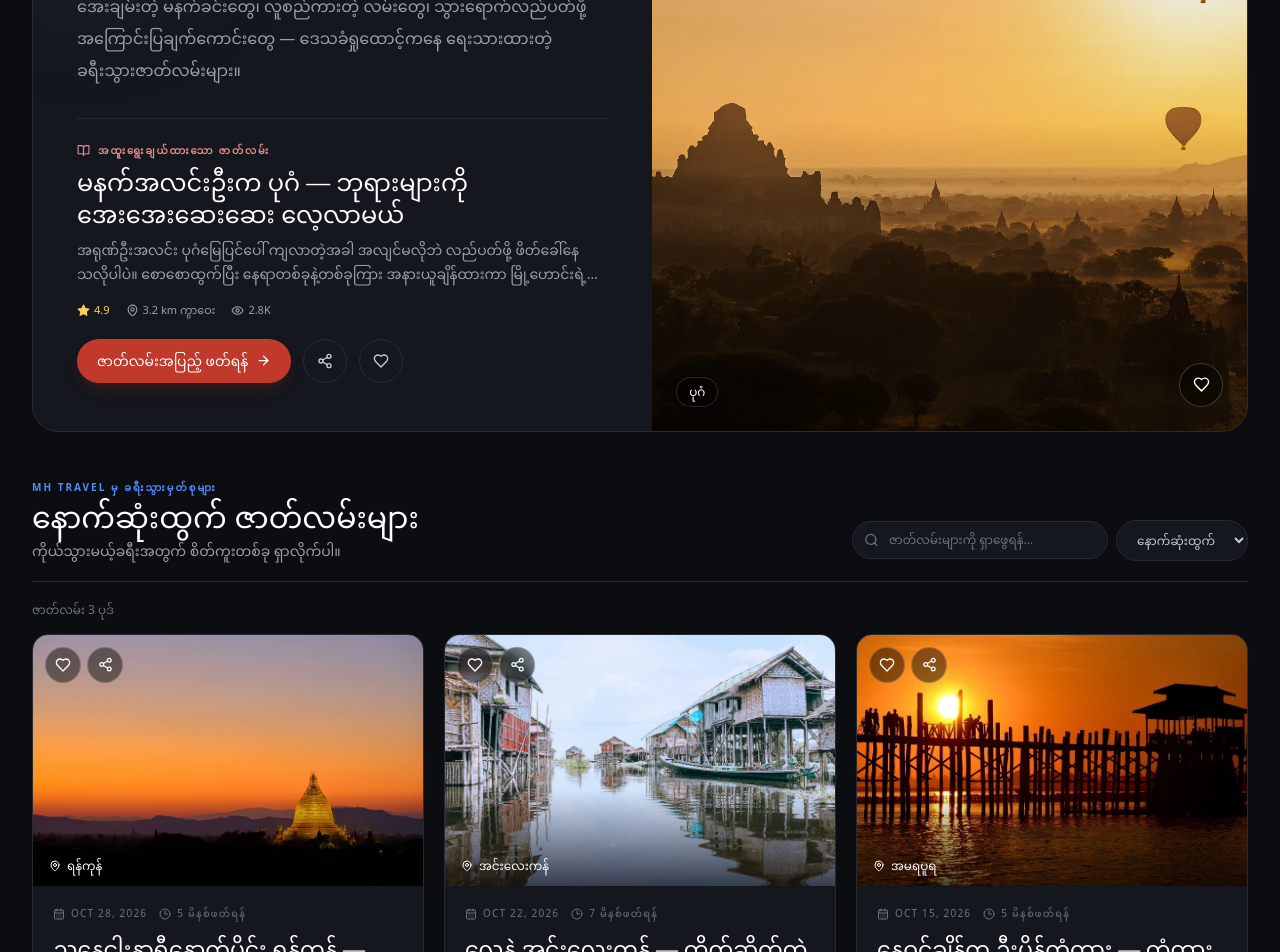
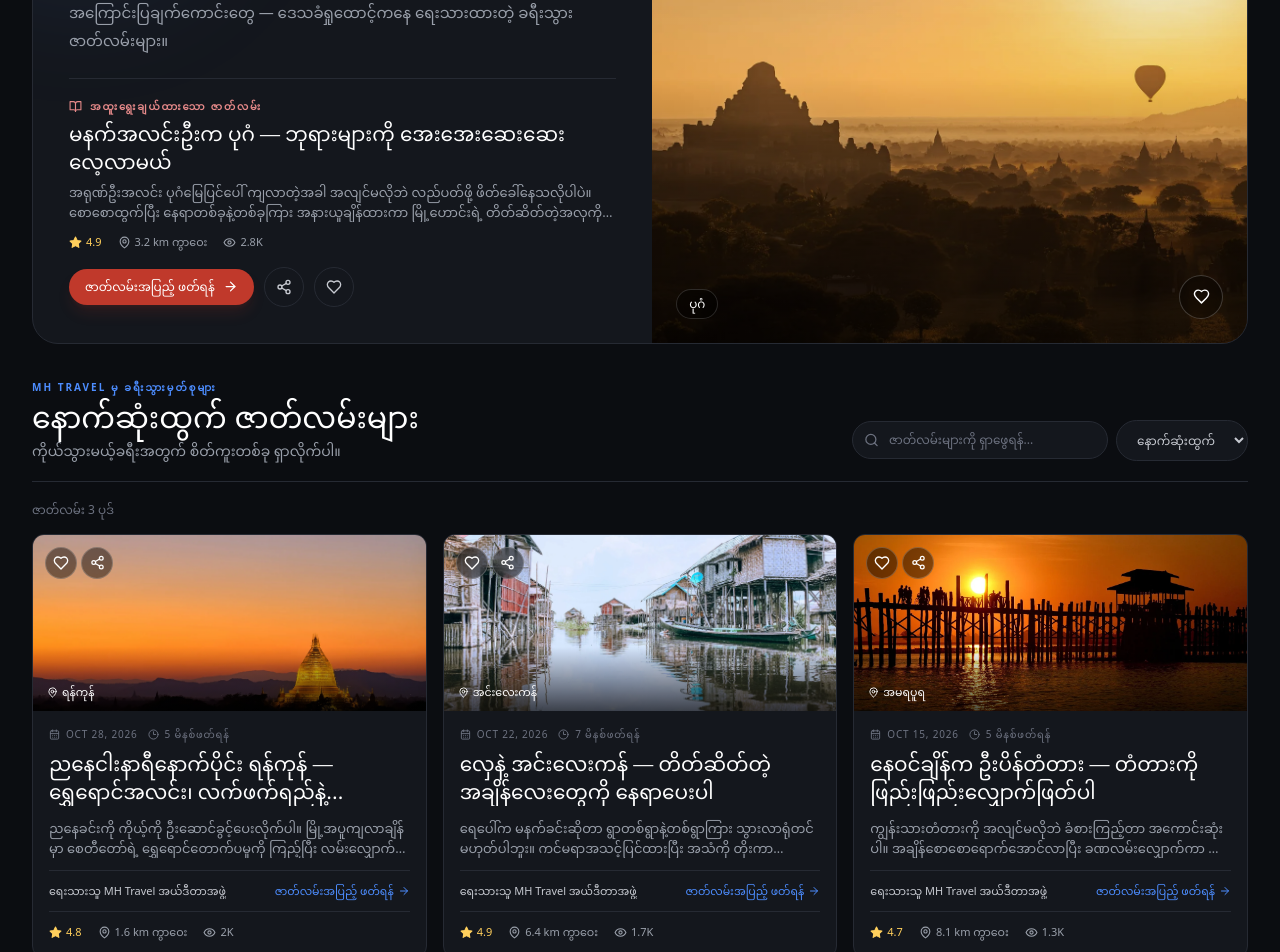
Before and after one commit to mhtravelmm/mhtravelmm, a React (Vite) app: page /blogs in a window 1280 px wide. Shown: the part 320-1272 px from the top of the page. Built offline with nearby package versions, Linux system fonts and the light colour scheme.

Commit message:
Compact Blogs story cards

```diff
--- a/src/features/blogs/BlogsPage.tsx
+++ b/src/features/blogs/BlogsPage.tsx
@@ -118,8 +118,8 @@ function StoryCard({
   const copy = getLocalizedCopy(post, language);
 
   return (
-    <article className="group overflow-hidden rounded-2xl border border-border bg-bg-card transition duration-300 hover:-translate-y-1 hover:border-brand-blue/40 hover:shadow-xl hover:shadow-black/10">
-      <div className="relative aspect-[1.55/1] overflow-hidden bg-bg-cardAlt">
+    <article className="group overflow-hidden rounded-xl border border-border bg-bg-card transition duration-300 hover:-translate-y-0.5 hover:border-brand-blue/40 hover:shadow-lg hover:shadow-black/10">
+      <div className="relative h-40 overflow-hidden bg-bg-cardAlt sm:h-44">
         <button
           type="button"
           onClick={onOpen}
@@ -133,14 +133,14 @@ function StoryCard({
             className="h-full w-full object-cover transition duration-700 group-hover:scale-[1.04]"
           />
         </button>
-        <div className="absolute inset-x-0 bottom-0 h-24 bg-gradient-to-t from-black/70 to-transparent pointer-events-none" />
-        <div className="absolute left-3 top-3 flex items-center gap-1.5">
+        <div className="pointer-events-none absolute inset-x-0 bottom-0 h-16 bg-gradient-to-t from-black/70 to-transparent" />
+        <div className="absolute left-3 top-3 flex items-center gap-1">
           <button
             type="button"
             onClick={onToggleFavorite}
             aria-label={t(isFavorited ? 'blog_saved' : 'blog_save')}
             aria-pressed={isFavorited}
-            className="flex h-9 w-9 items-center justify-center rounded-full border border-white/20 bg-black/45 text-white backdrop-blur transition hover:bg-black/70"
+            className="flex h-8 w-8 items-center justify-center rounded-full border border-white/20 bg-black/45 text-white backdrop-blur transition hover:bg-black/70"
           >
             <Heart size={16} fill={isFavorited ? 'currentColor' : 'none'} className={isFavorited ? 'text-brand-redLight' : ''} />
           </button>
@@ -148,50 +148,50 @@ function StoryCard({
             type="button"
             onClick={onShare}
             aria-label={t('blog_share')}
-            className="flex h-9 w-9 items-center justify-center rounded-full border border-white/20 bg-black/45 text-white backdrop-blur transition hover:bg-black/70"
+            className="flex h-8 w-8 items-center justify-center rounded-full border border-white/20 bg-black/45 text-white backdrop-blur transition hover:bg-black/70"
           >
             <Share2 size={15} />
           </button>
         </div>
-        <span className="absolute bottom-3 left-4 flex items-center gap-1.5 text-xs text-white">
-          <MapPin size={12} />
+        <span className="absolute bottom-2.5 left-3.5 flex items-center gap-1 text-[11px] text-white">
+          <MapPin size={11} />
           {post.location[language]}
         </span>
       </div>
 
-      <div className="p-4 sm:p-5">
-        <div className="mb-3 flex flex-wrap items-center gap-x-3 gap-y-1 text-[10px] uppercase tracking-[0.12em] text-text-faint">
+      <div className="p-3.5 sm:p-4">
+        <div className="mb-2 flex flex-wrap items-center gap-x-2.5 gap-y-1 text-[10px] uppercase tracking-[0.08em] text-text-faint">
           <time dateTime={post.publishedAt} className="inline-flex items-center gap-1.5">
-            <CalendarDays size={12} />
+            <CalendarDays size={11} />
             {formatDate(post.publishedAt, language)}
           </time>
           <span className="inline-flex items-center gap-1.5">
-            <Clock3 size={12} />
+            <Clock3 size={11} />
             {getReadTime(post.readMinutes, language, t)}
           </span>
         </div>
 
         <button type="button" onClick={onOpen} className="text-left">
-          <h2 className="font-serif text-xl leading-snug text-text-primary transition group-hover:text-brand-blue sm:text-[22px]">
+          <h2 className="line-clamp-2 font-serif text-lg leading-snug text-text-primary transition group-hover:text-brand-blue sm:text-xl">
             {copy.title}
           </h2>
         </button>
-        <p className="mt-2.5 line-clamp-3 text-sm leading-6 text-text-muted">{copy.excerpt}</p>
+        <p className="mt-1.5 line-clamp-2 text-xs leading-5 text-text-muted sm:text-[13px]">{copy.excerpt}</p>
 
-        <div className="mt-5 flex items-center justify-between gap-3 border-t border-border pt-4">
-          <span className="min-w-0 truncate text-xs text-text-secondary">
+        <div className="mt-3 flex items-center justify-between gap-2 border-t border-border pt-3">
+          <span className="min-w-0 truncate text-[10px] text-text-secondary sm:text-[11px]">
             {t('blog_author_prefix')} {post.author[language]}
           </span>
           <button
             type="button"
             onClick={onOpen}
-            className="inline-flex shrink-0 items-center gap-1.5 text-xs font-medium text-brand-blue transition hover:text-text-primary"
+            className="inline-flex shrink-0 items-center gap-1 text-[11px] font-medium text-brand-blue transition hover:text-text-primary"
           >
             {t('blog_read_story')}
-            <ArrowRight size={14} />
+            <ArrowRight size={12} />
           </button>
         </div>
-        <div className="mt-4 border-t border-border pt-3.5">
+        <div className="mt-3 border-t border-border pt-3">
           <StoryMetrics post={post} views={views} language={language} t={t} />
         </div>
       </div>
@@ -488,40 +488,40 @@ export function BlogsPage() {
         <span className="text-text-secondary">{t('nav_blogs')}</span>
       </div>
 
-      <section className="relative mb-12 overflow-hidden rounded-2xl border border-border bg-bg-card sm:rounded-[26px]">
+      <section className="relative mb-9 overflow-hidden rounded-2xl border border-border bg-bg-card sm:rounded-[26px]">
         <div className="pointer-events-none absolute -left-24 -top-28 h-72 w-72 rounded-full bg-brand-blue/10 blur-3xl" />
         <div className="grid lg:grid-cols-[1.02fr_0.98fr]">
-          <div className="relative z-10 flex flex-col justify-center px-5 py-7 sm:px-8 sm:py-9 lg:px-11 lg:py-12">
-            <p className="mb-4 flex items-center gap-2 text-[10px] font-semibold uppercase tracking-[0.24em] text-brand-blue sm:text-xs">
+          <div className="relative z-10 flex flex-col justify-center px-5 py-6 sm:px-7 sm:py-7 lg:px-9 lg:py-9">
+            <p className="mb-3 flex items-center gap-2 text-[10px] font-semibold uppercase tracking-[0.24em] text-brand-blue sm:text-xs">
               <span className="h-px w-7 bg-brand-blue" />
               {t('blog_eyebrow')}
             </p>
-            <h1 className="max-w-2xl font-serif text-3xl leading-[1.12] text-text-primary sm:text-4xl lg:text-[48px]">
+            <h1 className="max-w-2xl font-serif text-3xl leading-[1.12] text-text-primary sm:text-4xl lg:text-[40px]">
               {t('blog_title')}
             </h1>
-            <p className="mt-4 max-w-xl text-sm leading-7 text-text-muted sm:text-base sm:leading-8">
+            <p className="mt-3 max-w-xl text-sm leading-6 text-text-muted sm:text-[15px] sm:leading-7">
               {t('blog_intro')}
             </p>
 
-            <div className="mt-8 border-t border-border pt-6">
-              <div className="mb-2 flex items-center gap-2 text-[10px] font-semibold uppercase tracking-[0.18em] text-brand-redLight">
+            <div className="mt-5 border-t border-border pt-4 sm:mt-6 sm:pt-5">
+              <div className="mb-1.5 flex items-center gap-2 text-[10px] font-semibold uppercase tracking-[0.18em] text-brand-redLight">
                 <BookOpen size={13} />
                 {t('blog_featured_story')}
               </div>
-              <h2 className="max-w-xl font-serif text-xl leading-snug text-text-primary sm:text-2xl">
+              <h2 className="max-w-xl font-serif text-lg leading-snug text-text-primary sm:text-xl">
                 {featuredCopy.title}
               </h2>
-              <p className="mt-2 line-clamp-2 max-w-xl text-sm leading-6 text-text-muted">
+              <p className="mt-1.5 line-clamp-2 max-w-xl text-xs leading-5 text-text-muted sm:text-[13px]">
                 {featuredCopy.excerpt}
               </p>
-              <div className="mt-4">
+              <div className="mt-3">
                 <StoryMetrics post={featuredPost} views={viewsFor(featuredPost)} language={language} t={t} />
               </div>
-              <div className="mt-5 flex flex-wrap items-center gap-3">
+              <div className="mt-4 flex flex-wrap items-center gap-2.5">
                 <button
                   type="button"
                   onClick={() => openPost(featuredPost)}
-                  className="inline-flex items-center gap-2 rounded-full bg-brand-red px-5 py-3 text-sm font-medium text-white shadow-lg shadow-brand-red/15 transition hover:brightness-110"
+                  className="inline-flex items-center gap-2 rounded-full bg-brand-red px-4 py-2.5 text-xs font-medium text-white shadow-lg shadow-brand-red/15 transition hover:brightness-110"
                 >
                   {t('blog_read_story')}
                   <ArrowRight size={15} />
@@ -530,7 +530,7 @@ export function BlogsPage() {
                   type="button"
                   onClick={() => void sharePost(featuredPost)}
                   aria-label={t('blog_share')}
-                  className="inline-flex h-11 w-11 items-center justify-center rounded-full border border-border text-text-secondary transition hover:border-brand-blue/50 hover:text-brand-blue"
+                  className="inline-flex h-10 w-10 items-center justify-center rounded-full border border-border text-text-secondary transition hover:border-brand-blue/50 hover:text-brand-blue"
                 >
                   <Share2 size={16} />
                 </button>
@@ -539,7 +539,7 @@ export function BlogsPage() {
                   onClick={() => toggleFavorite(featuredPost)}
                   aria-label={t(isFavorited(featuredPost) ? 'blog_saved' : 'blog_save')}
                   aria-pressed={isFavorited(featuredPost)}
-                  className={`inline-flex h-11 w-11 items-center justify-center rounded-full border border-border transition hover:border-brand-red/50 ${isFavorited(featuredPost) ? 'text-brand-redLight' : 'text-text-secondary hover:text-brand-redLight'}`}
+                  className={`inline-flex h-10 w-10 items-center justify-center rounded-full border border-border transition hover:border-brand-red/50 ${isFavorited(featuredPost) ? 'text-brand-redLight' : 'text-text-secondary hover:text-brand-redLight'}`}
                 >
                   <Heart size={16} fill={isFavorited(featuredPost) ? 'currentColor' : 'none'} />
                 </button>
@@ -547,7 +547,7 @@ export function BlogsPage() {
             </div>
           </div>
 
-          <div className="relative min-h-[260px] overflow-hidden bg-bg-cardAlt sm:min-h-[340px] lg:min-h-[580px]">
+          <div className="relative min-h-[230px] overflow-hidden bg-bg-cardAlt sm:min-h-[300px] lg:min-h-[440px]">
             <img
               src={featuredPost.imageUrl}
               alt={featuredCopy.title}
@@ -627,7 +627,7 @@ export function BlogsPage() {
         </div>
 
         {visiblePosts.length > 0 ? (
-          <div className="grid grid-cols-1 gap-4 sm:grid-cols-2 xl:grid-cols-3 xl:gap-5">
+          <div className="grid grid-cols-1 gap-3 sm:grid-cols-2 xl:grid-cols-3 xl:gap-4">
             {visiblePosts.map((post) => (
               <StoryCard
                 key={post.id}
```
Also changed, not shown: 2 other files (tests, documents, lock files or other folders).
